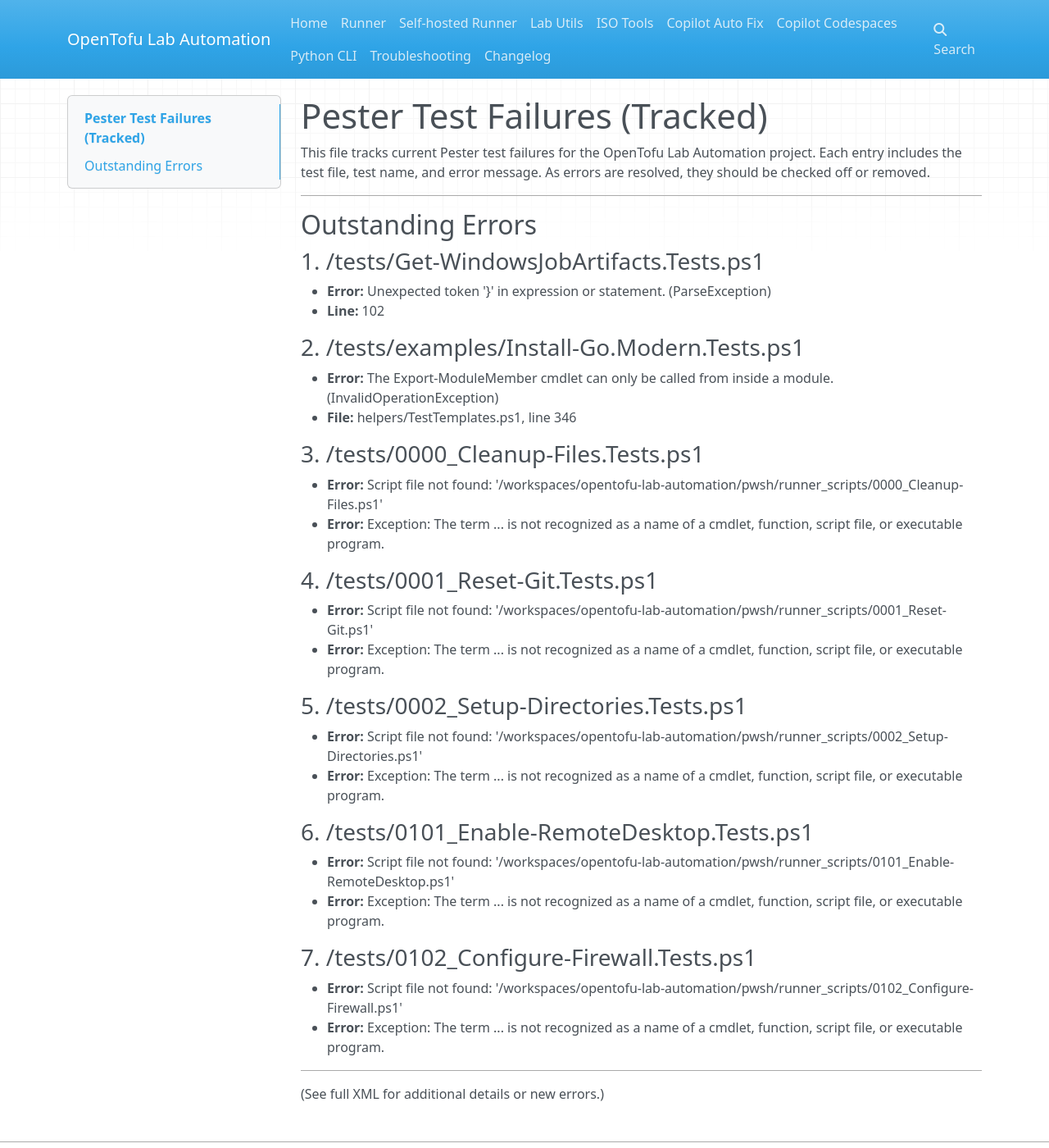
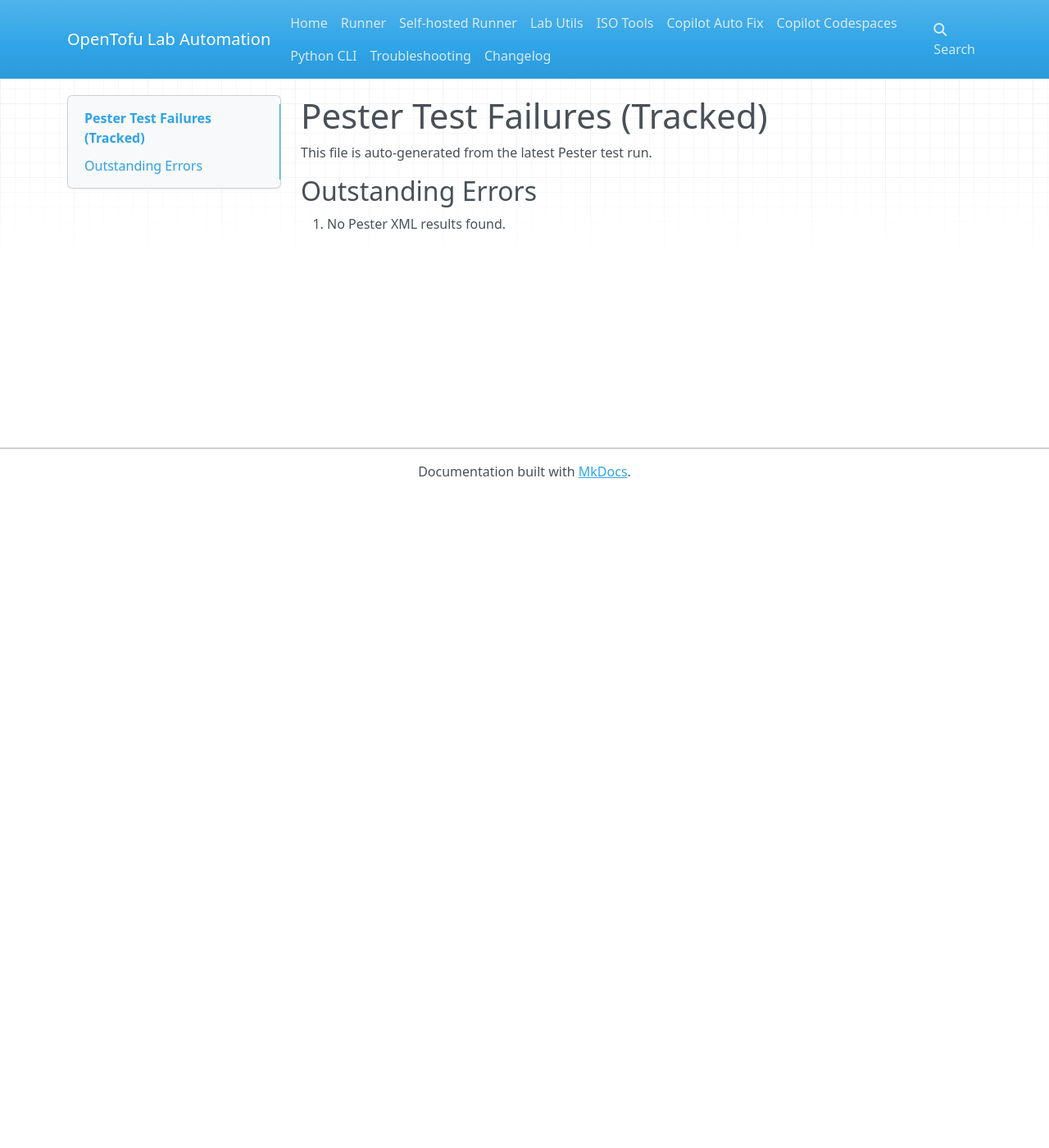
Before and after one commit to wizzense/opentofu-lab-automation, an MkDocs documentation site: the page built from docs/pester-test-failures.md, in a window 1280 px wide and 1400 px high. Shown: the whole window at 82% size. Built offline with MkDocs 1.6.1, drawn with Linux system fonts in a browser that asks for light colours; nearby versions of some CDN libraries.

Commit message:
docs: auto-update Pester test failures [bot]

```diff
--- a/docs/pester-test-failures.md
+++ b/docs/pester-test-failures.md
@@ -1,39 +1,7 @@
 # Pester Test Failures (Tracked)
 
-This file tracks current Pester test failures for the OpenTofu Lab Automation project. Each entry includes the test file, test name, and error message. As errors are resolved, they should be checked off or removed.
-
----
+This file is auto-generated from the latest Pester test run.
 
 ## Outstanding Errors
 
-### 1. /tests/Get-WindowsJobArtifacts.Tests.ps1
-- **Error:** Unexpected token '}' in expression or statement. (ParseException)
-- **Line:** 102
-
-### 2. /tests/examples/Install-Go.Modern.Tests.ps1
-- **Error:** The Export-ModuleMember cmdlet can only be called from inside a module. (InvalidOperationException)
-- **File:** helpers/TestTemplates.ps1, line 346
-
-### 3. /tests/0000_Cleanup-Files.Tests.ps1
-- **Error:** Script file not found: '/workspaces/opentofu-lab-automation/pwsh/runner_scripts/0000_Cleanup-Files.ps1'
-- **Error:** Exception: The term ... is not recognized as a name of a cmdlet, function, script file, or executable program.
-
-### 4. /tests/0001_Reset-Git.Tests.ps1
-- **Error:** Script file not found: '/workspaces/opentofu-lab-automation/pwsh/runner_scripts/0001_Reset-Git.ps1'
-- **Error:** Exception: The term ... is not recognized as a name of a cmdlet, function, script file, or executable program.
-
-### 5. /tests/0002_Setup-Directories.Tests.ps1
-- **Error:** Script file not found: '/workspaces/opentofu-lab-automation/pwsh/runner_scripts/0002_Setup-Directories.ps1'
-- **Error:** Exception: The term ... is not recognized as a name of a cmdlet, function, script file, or executable program.
-
-### 6. /tests/0101_Enable-RemoteDesktop.Tests.ps1
-- **Error:** Script file not found: '/workspaces/opentofu-lab-automation/pwsh/runner_scripts/0101_Enable-RemoteDesktop.ps1'
-- **Error:** Exception: The term ... is not recognized as a name of a cmdlet, function, script file, or executable program.
-
-### 7. /tests/0102_Configure-Firewall.Tests.ps1
-- **Error:** Script file not found: '/workspaces/opentofu-lab-automation/pwsh/runner_scripts/0102_Configure-Firewall.ps1'
-- **Error:** Exception: The term ... is not recognized as a name of a cmdlet, function, script file, or executable program.
-
----
-
-(See full XML for additional details or new errors.)
+1. No Pester XML results found.
```
